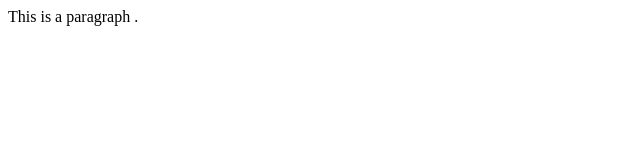
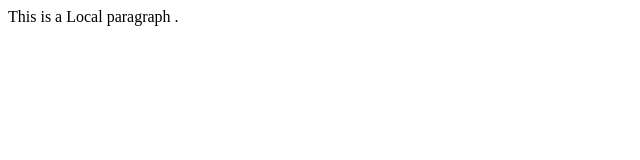
Before and after one commit to ashutoshjena06/LocalRepo, a plain HTML site: page index.html in a window 1280 px wide. Shown: the full height of the page, 0-640 px from the left. Drawn offline with Linux system fonts and the light colour scheme.

Commit message:
Add something

```diff
--- a/index.html
+++ b/index.html
@@ -1 +1 @@
-<p>This is a  paragraph .</p>
+<p>This is a  Local paragraph .</p>
```
